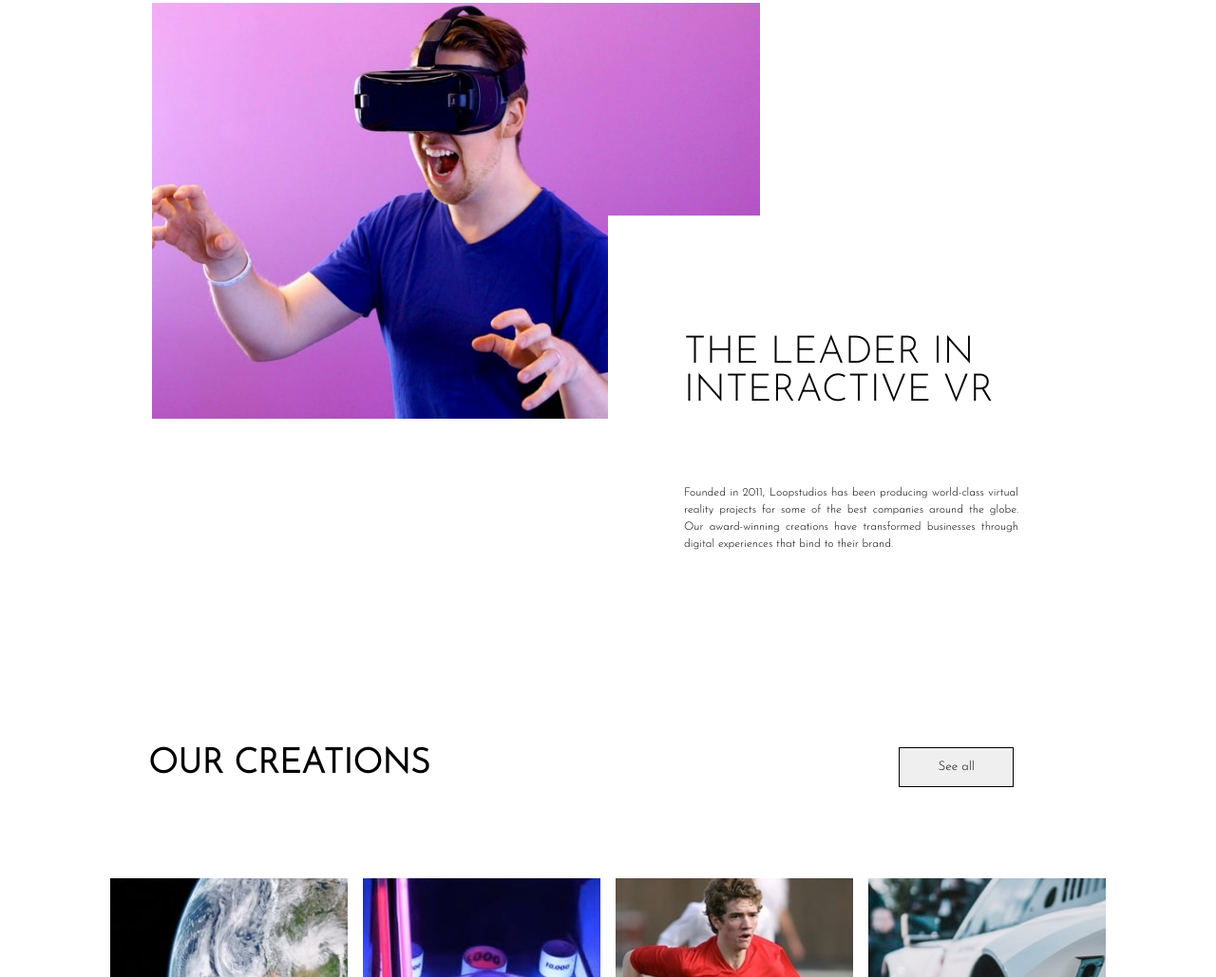
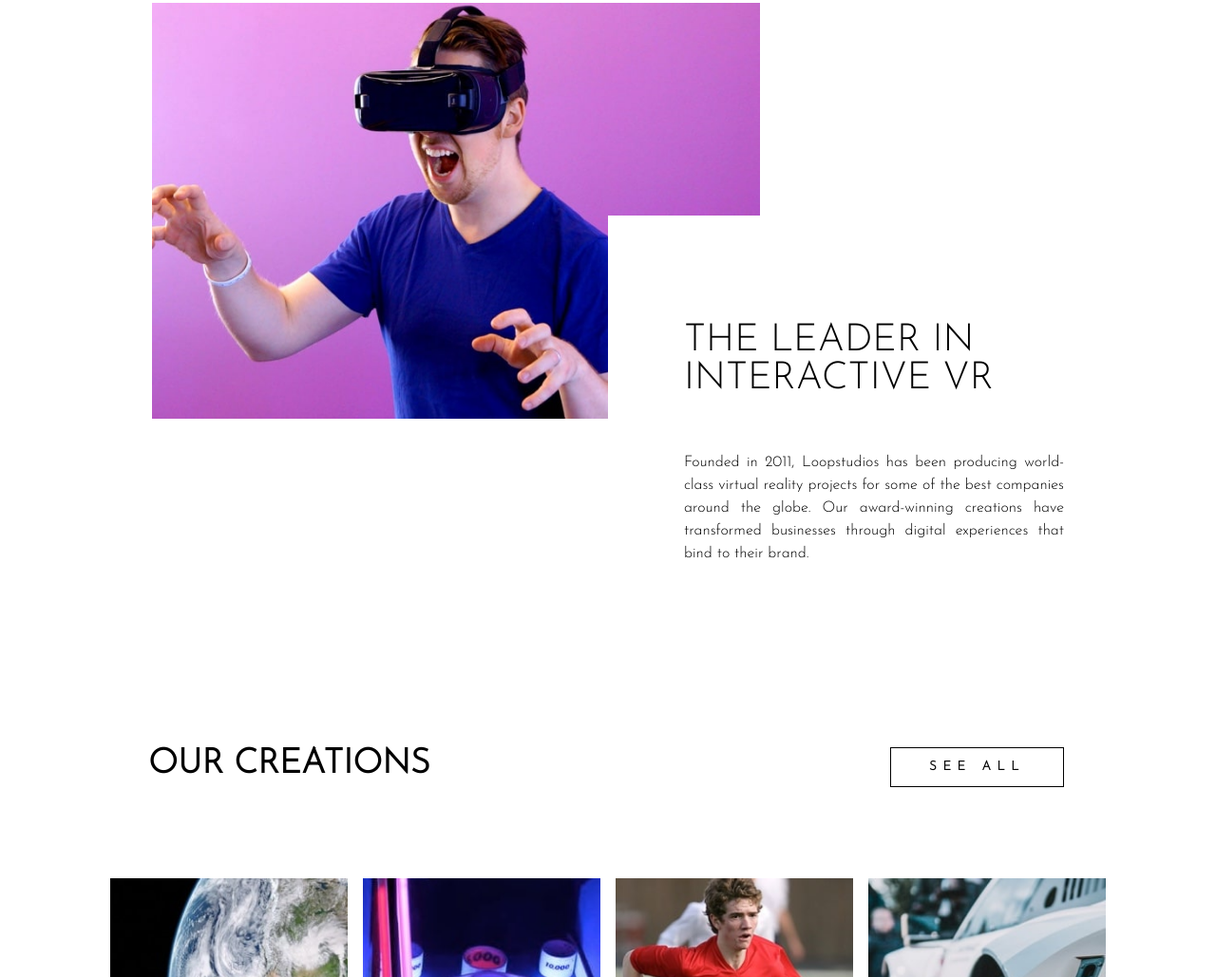
Before and after one commit to shemjay/loopstudios-landing-page, a plain HTML site: page index.html in a window 1280 px wide. Shown: the part 909-1938 px from the top of the page at 95% size. Drawn offline with Linux system fonts and the light colour scheme.

Commit message:
fix positon and size of button and section content for section 1

```diff
--- a/style.css
+++ b/style.css
@@ -84,21 +84,21 @@
     justify-content: center;
     align-items: center;
     flex-direction: column;
-    padding: 5em;
+    padding: 5em 6em 5em 5em;
     background-color: hsl(0, 0%, 100%);
     position: absolute;
-    width: 40%;
+    width: 45%;
     height: 50%;
     z-index: 2;
     top: 42%;
-    right: 10%;
+    right: 5%;
 }
 
 .section-content p {
     font-weight: lighter;
-    font-size: .75rem;
+    font-size: 1rem;
     line-height: 1.5;
-    margin-top: 6.5em;
+    margin-top: 3.5em;
     text-align: justify;
 }
 
@@ -128,12 +128,17 @@
 }
 
 .section-copy button {
+    background-color: hsl(0, 0%, 100%);
+    color: hsl(0, 0%, 0%);
+    text-transform: uppecase;
+    font-weight: bold;
+    letter-spacing: .5em;
     outline: none;
     border: 1px solid hsl(0, 0%, 0%);
-    margin-right: 16em;
+    margin-right: 12em;
     padding: 1em 3em 1em 3em;
-    font-weight: 400;
     cursor: pointer;
+    text-transform: uppercase;
 }
 
 .section-copy h1 {
```
